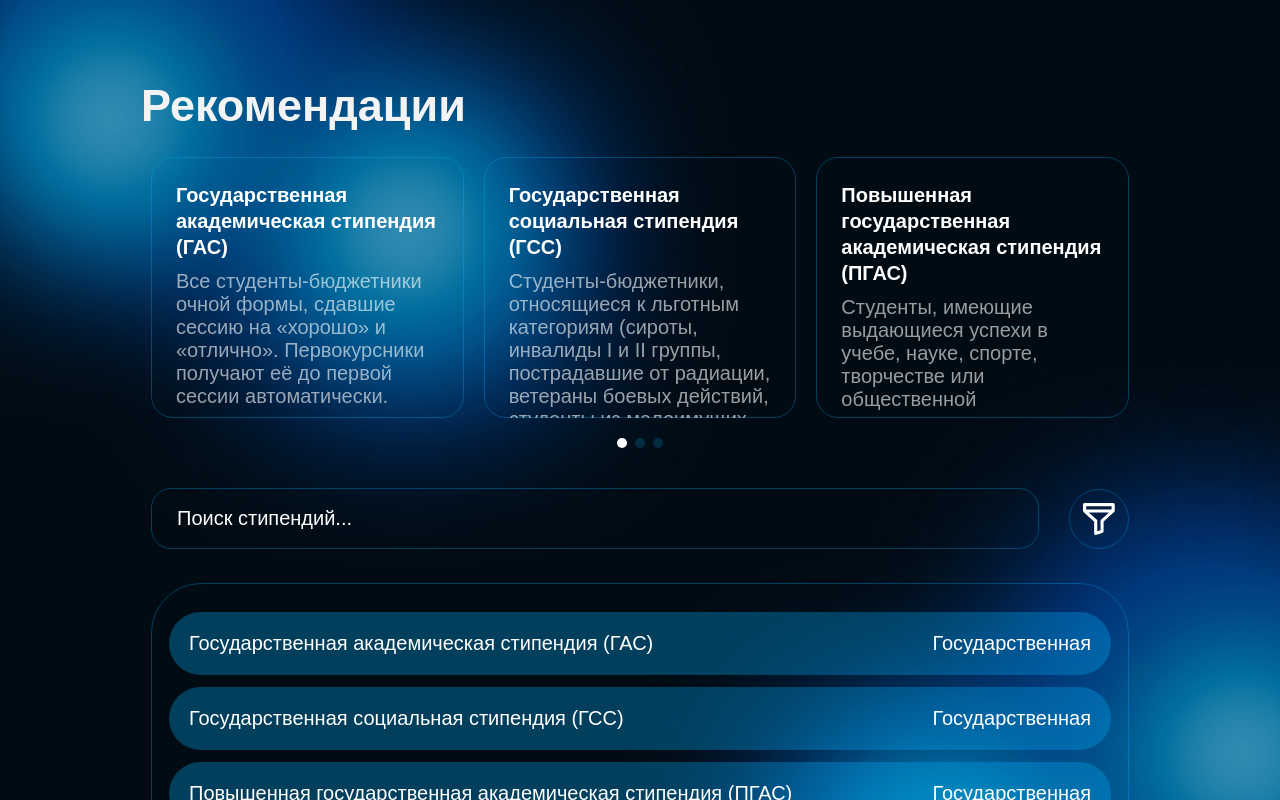
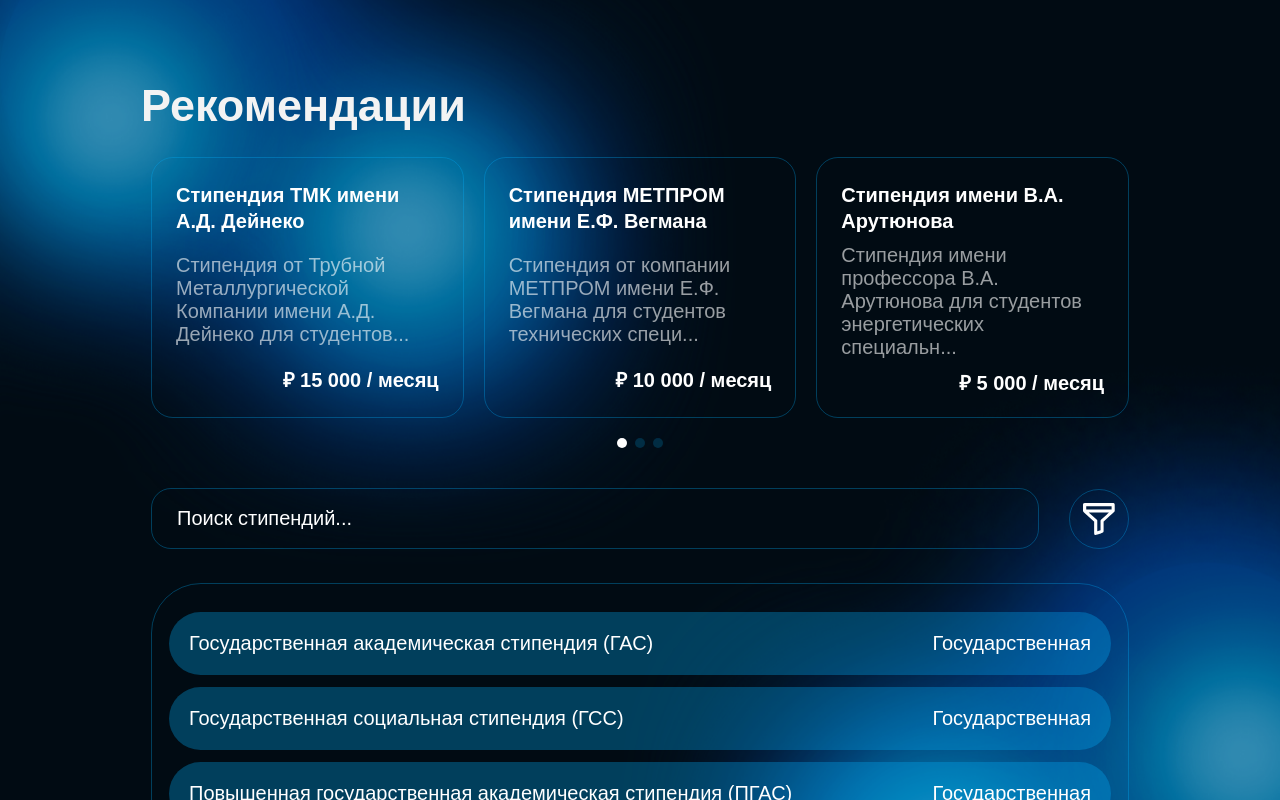
Before and after one commit to Viktoria-Mushkina/Grants-Website, a React (Vite) app in the folder grants-website/: page / in a window 1280 px wide. Shown: the top 800 px of the page. Built offline with nearby package versions, Linux system fonts and the light colour scheme.

Commit message:
исправляет рекомендации

```diff
--- a/grants-website/src/App.tsx
+++ b/grants-website/src/App.tsx
@@ -8,7 +8,7 @@
 import bgImage from "/bg-image.png";
 import "./App.css";
 
-const recommendedScholarships = scholarshipsData.slice(0, 9);
+const selectedScholarshipIds = [4, 7, 8, 10, 11, 12, 13, 14, 16];
 
 function App() {
   const [filteredScholarships, setFilteredScholarships] =
@@ -32,6 +32,9 @@
   const handleCloseDetails = () => {
     setSelectedScholarship(null);
   };
+  const selectedScholarships = scholarshipsData.filter((scholarship) =>
+    selectedScholarshipIds.includes(scholarship.id)
+  );
 
   return (
     <div className="app">
@@ -39,7 +42,7 @@
         <img src={bgImage} alt="background" />
       </div>
       <main className="app-main">
-        <Recommendations scholarships={recommendedScholarships} />
+        <Recommendations scholarships={selectedScholarships} />
 
         <ScholarshipSearch
           scholarships={scholarshipsData}
--- a/grants-website/src/components/recommendations/recommendations.module.css
+++ b/grants-website/src/components/recommendations/recommendations.module.css
@@ -14,7 +14,7 @@
   overflow-x: auto;
   cursor: grab;
   scroll-behavior: smooth;
-  scroll-snap-type: x mandatory; /* Привязка к слайдам */
+  scroll-snap-type: x mandatory;
 }
 
 .carouselContainer::-webkit-scrollbar {
@@ -61,7 +61,7 @@
   line-height: 26px;
 }
 
-.targetText {
+p {
   color: rgba(255, 255, 255, 0.6);
 }
 
@@ -90,12 +90,14 @@
   background: rgba(255, 255, 255, 1);
 }
 
-/* Плавная анимация для карточек */
 .card {
   animation: slideIn 0.5s ease-out forwards;
   animation-delay: calc(var(--card-index, 0) * 0.1s);
 }
-
+.amountValue {
+  text-align: right;
+  font-weight: 600;
+}
 @keyframes slideIn {
   from {
     opacity: 0;
--- a/grants-website/src/components/recommendations/recommendations.tsx
+++ b/grants-website/src/components/recommendations/recommendations.tsx
@@ -5,7 +5,15 @@
 interface RecommendationsProps {
   scholarships: Scholarship[];
 }
+const truncateText = (text: string, maxLength: number = 50): string => {
+  if (!text) return "";
+  const trimmedText = text.trim();
+  if (trimmedText.length <= maxLength) {
+    return trimmedText;
+  }
 
+  return trimmedText.slice(0, maxLength).trim() + "...";
+};
 export const Recommendations: React.FC<RecommendationsProps> = ({
   scholarships,
 }) => {
@@ -21,6 +29,7 @@
     Scholarship[][]
   >([]);
   const totalSlides = visibleScholarships.length;
+
   useEffect(() => {
     const slides: Scholarship[][] = [];
     for (let i = 0; i < scholarships.length; i += 3) {
@@ -138,18 +147,16 @@
                     <h3 className={styles.scholarshipName}>
                       {scholarship.name}
                     </h3>
-
-                    <div className={styles.target}>
-                      <p className={styles.targetText}>
-                        {scholarship.shortTarget || scholarship.target}
-                      </p>
-                    </div>
-
-                    {scholarship.amount && (
-                      <div className={styles.amount}>
-                        <div className={styles.amountValue}>
-                          {scholarship.amount}
-                        </div>
+                    {scholarship.description && (
+                      <div className={styles.description}>
+                        <p className={styles.descriptionText}>
+                          {truncateText(scholarship.description, 80)}
+                        </p>
+                      </div>
+                    )}
+                    {scholarship.paymentAmount && (
+                      <div className={styles.amountValue}>
+                        {scholarship.paymentAmount}
                       </div>
                     )}
                   </div>
--- a/grants-website/src/data/scholarshipsData.ts
+++ b/grants-website/src/data/scholarshipsData.ts
@@ -95,7 +95,7 @@
     target: "Студенты 3,4 курса бакалавриата и 1,2 курса магистратуры, обучающихся на кафедре обработки металлов давлением.",
     type: "Негосударственная",
     conditions: "Средний балл ≥ 4.75 за последние два семестра.",
-    paymentAmount: "15 000 руб/мес.",
+    paymentAmount: "₽ 15 000 / месяц",
     category: "ЭкоТех",
     description: "Стипендия от Трубной Металлургической Компании имени А.Д. Дейнеко для студентов металлургических специальностей.",
     paymentFrequency: "Ежемесячно",
@@ -189,7 +189,7 @@
     target: "Студенты на 4,5 курсе бакалавриата или специалитета, в магистратуре, в аспирантуре на кафедрах: энергоэффективных и ресурсосберегающих промышленных технологий; металлургии стали, новых производственных технологий и защиты металлов; обработки металлов давлением; цветных металлов и золота.",
     type: "Негосударственная",
     conditions: "Средний балл ≥ 4.0 за последние 2 семестра.",
-    paymentAmount: "10 000 руб/мес.",
+    paymentAmount: "₽ 10 000 / месяц",
     category: "ЭкоТех",
     description: "Стипендия от компании МЕТПРОМ имени Е.Ф. Вегмана для студентов технических специальностей.",
     paymentFrequency: "Ежемесячно",
@@ -219,7 +219,7 @@
     target: "Студенты дневного отделения НИТУ МИСИС, обучающиеся на кафедре энергоэффективных и ресурсосберегающих промышленных технологий.",
     type: "Негосударственная",
     conditions: "Средний балл ≥ 4.7, участие в общественной жизни университета приветствуется.",
-    paymentAmount: "5 000 руб/мес.",
+    paymentAmount: "₽ 5 000 / месяц",
     category: "ЭкоТех",
     description: "Стипендия имени профессора В.А. Арутюнова для студентов энергетических специальностей.",
     paymentFrequency: "Ежемесячно",
@@ -281,7 +281,7 @@
     target: "Обучающиеся очной формы по образовательным программам бакалавриата, магистратуры и аспирантуры на кафедре металлургии стали, новых производственных технологий и защиты металлов.",
     type: "Негосударственная",
     conditions: "Средний балл ≥ 4.5 за последние 2 семестра.",
-    paymentAmount: "5 000 руб/мес.",
+    paymentAmount: "₽ 5 000 / месяц",
     category: "ЭкоТех",
     description: "Стипендия имени В.А. Григоряна для студентов металлургических специальностей.",
     paymentFrequency: "Ежемесячно",
@@ -312,7 +312,7 @@
     target: "Студенты, обучающиеся на программе бакалавра, магистратуры и аспирантуры на очной форме обучения.",
     type: "Негосударственная",
     conditions: "Конкурсный отбор: анкетирование, видеопрезентация, собеседование.",
-    paymentAmount: "18 000 руб/мес.",
+    paymentAmount: "₽ 18 000 / месяц",
     category: "ЭкоТех",
     description: "Стипендия от компании «ПК Стальпрокат» для будущих специалистов металлургической отрасли.",
     paymentFrequency: "Ежемесячно",
@@ -343,7 +343,7 @@
     target: "Студенты без академических задолженностей, имеющие в электронном портфолио достижения категории «Цифровой волонтер».",
     type: "Негосударственная",
     conditions: "Наличие сертификата цифрового волонтера.",
-    paymentAmount: "25 000 - 40 000 руб/мес.",
+    paymentAmount: "₽ 25 000 - 40 000 / месяц",
     category: "ЭкоТех",
     description: "Стипендия для студентов, активно участвующих в цифровом волонтерстве и IT-проектах.",
     paymentFrequency: "Ежемесячно",
@@ -373,7 +373,7 @@
     target: "Студенты, обучающиеся на программе бакалавра, магистратуры и аспирантуры на очной форме обучения.",
     type: "Негосударственная",
     conditions: "Конкурсный отбор с разработкой амбассадорской программы.",
-    paymentAmount: "15 000 руб/мес.",
+    paymentAmount: "₽ 15 000 / месяц",
     category: "ЭкоТех",
     description: "Стипендия от компании Nordgold для студентов, разрабатывающих амбассадорские программы.",
     paymentFrequency: "Ежемесячно",
@@ -403,7 +403,7 @@
     target: "Абитуриенты очной формы бакалавриата, базового высшего образования, специалитета.",
     type: "Негосударственная",
     conditions: "Высокие баллы ЕГЭ (≥270), победы в олимпиадах, участие в проектах.",
-    paymentAmount: "10 000 руб/мес.",
+    paymentAmount: "₽ 10 000 / месяц",
     category: "ЭкоТех",
     description: "Стипендиальная программа для талантливых абитуриентов НИТУ МИСИС.",
     paymentFrequency: "Ежемесячно",
@@ -432,7 +432,7 @@
     target: "Студенты 1,2 курса очной магистратуры вузов.",
     type: "Негосударственная",
     conditions: "Мотивационное письмо и научно-популярное эссе на тему предполагаемой магистерской диссертации.",
-    paymentAmount: "25 000 руб/мес.",
+    paymentAmount: "₽ 25 000 / месяц",
     category: "ЭкоТех",
     description: "Стипендиальная программа Благотворительного фонда Владимира Потанина для магистрантов.",
     paymentFrequency: "Ежемесячно",
@@ -463,7 +463,7 @@
     target: "Студенты очной формы обучения по программам: бакалавриата, специалитета, БВО — 3-4 курс, магистратуры, СпецВО — 1-2 курс.",
     type: "Негосударственная",
     conditions: "Отличная успеваемость, научные достижения по тематике Росатома.",
-    paymentAmount: "30 000 руб/мес.",
+    paymentAmount: "₽ 30 000 / месяц",
     category: "ЭкоТех",
     description: "Стипендия имени А.П. Завенягина для студентов, занимающихся научными исследованиями по тематике Росатома.",
     paymentFrequency: "Ежемесячно",
@@ -588,7 +588,7 @@
     target: "Студенты на 4,5 курсе бакалавриата или специалитета, в магистратуре, в аспирантуре на кафедре обогащения и переработки полезных ископаемых и техногенного сырья.",
     type: "Негосударственная",
     conditions: "Средний балл ≥ 4.0 за последние 2 семестра.",
-    paymentAmount: "10 000 руб/мес.",
+    paymentAmount: "₽ 10 000 / месяц",
     category: "Горный институт",
     description: "Стипендия от компании МЕТПРОМ имени Е.Ф. Вегмана для студентов горного института.",
     paymentFrequency: "Ежемесячно",
@@ -649,7 +649,7 @@
     target: "Студенты очной формы обучения начиная со 2-го курса бакалавриата или специалитета, любого курса магистратуры, аспиранты.",
     type: "Негосударственная",
     conditions: "Обучение по IT-направлениям.",
-    paymentAmount: "30 000 руб/мес для студентов, 100 000 руб/мес для аспирантов",
+    paymentAmount: "₽ 30 000 / месяц для студентов, ₽ 100 000 / месяц для аспирантов",
     category: "ИКН",
     description: "Стипендиальная программа Сбера для студентов IT-специальностей.",
     paymentFrequency: "Ежемесячно",
@@ -712,7 +712,7 @@
     target: "Студенты и аспиранты приоритетных направлений.",
     type: "Государственная",
     conditions: "Отличная успеваемость, победы в олимпиадах, научные достижения, публикации.",
-    paymentAmount: "7 000 руб/мес (студенты), 14 000 руб/мес (аспиранты)",
+    paymentAmount: "₽ 7 000 / месяц (студенты), ₽ 14 000 / месяц (аспиранты)",
     category: "Президентские",
     description: "Престижная стипендия Президента РФ для наиболее талантливых студентов и аспирантов.",
     paymentFrequency: "Ежемесячно",
@@ -744,7 +744,7 @@
     target: "Студенты и аспиранты приоритетных направлений.",
     type: "Государственная",
     conditions: "Отличная успеваемость, научные достижения, публикации.",
-    paymentAmount: "5 000 руб/мес (студенты), 10 000 руб/мес (аспиранты)",
+    paymentAmount: "₽ 5 000 / месяц (студенты), ₽ 10 000 / месяц (аспиранты)",
     category: "Правительственные",
     description: "Стипендия Правительства РФ для студентов и аспирантов, достигших значительных успехов в учебе и науке.",
     paymentFrequency: "Ежемесячно",
@@ -775,7 +775,7 @@
     target: "Студенты-бюджетники бакалавриата/специалитета 1-4 курсов очной формы.",
     type: "Государственная",
     conditions: "Соответствие направления обучения перечню приоритетных для Москвы, успеваемость, участие в мероприятиях Москвы.",
-    paymentAmount: "39 000 руб/семестр (78 000 руб/год)",
+    paymentAmount: "₽ 39 000 / семестр (₽ 78 000 / год)",
     category: "Московские",
     description: "Стипендия Правительства Москвы для студентов, обучающихся по приоритетным для столицы направлениям.",
     paymentFrequency: "За семестр",
@@ -807,7 +807,7 @@
     target: "Молодые ученые и аспиранты до 35 лет, работающие в научных/образовательных организациях или являющиеся очными аспирантами.",
     type: "Государственная",
     conditions: "Проведение перспективных научных исследований, наличие опубликованных научных трудов.",
-    paymentAmount: "22 800 руб/мес.",
+    paymentAmount: "₽ 22 800 / месяц",
     category: "Президентские",
     description: "Стипендия Президента РФ для поддержки молодых ученых и аспирантов, ведущих перспективные научные исследования.",
     paymentFrequency: "Ежемесячно",
```
